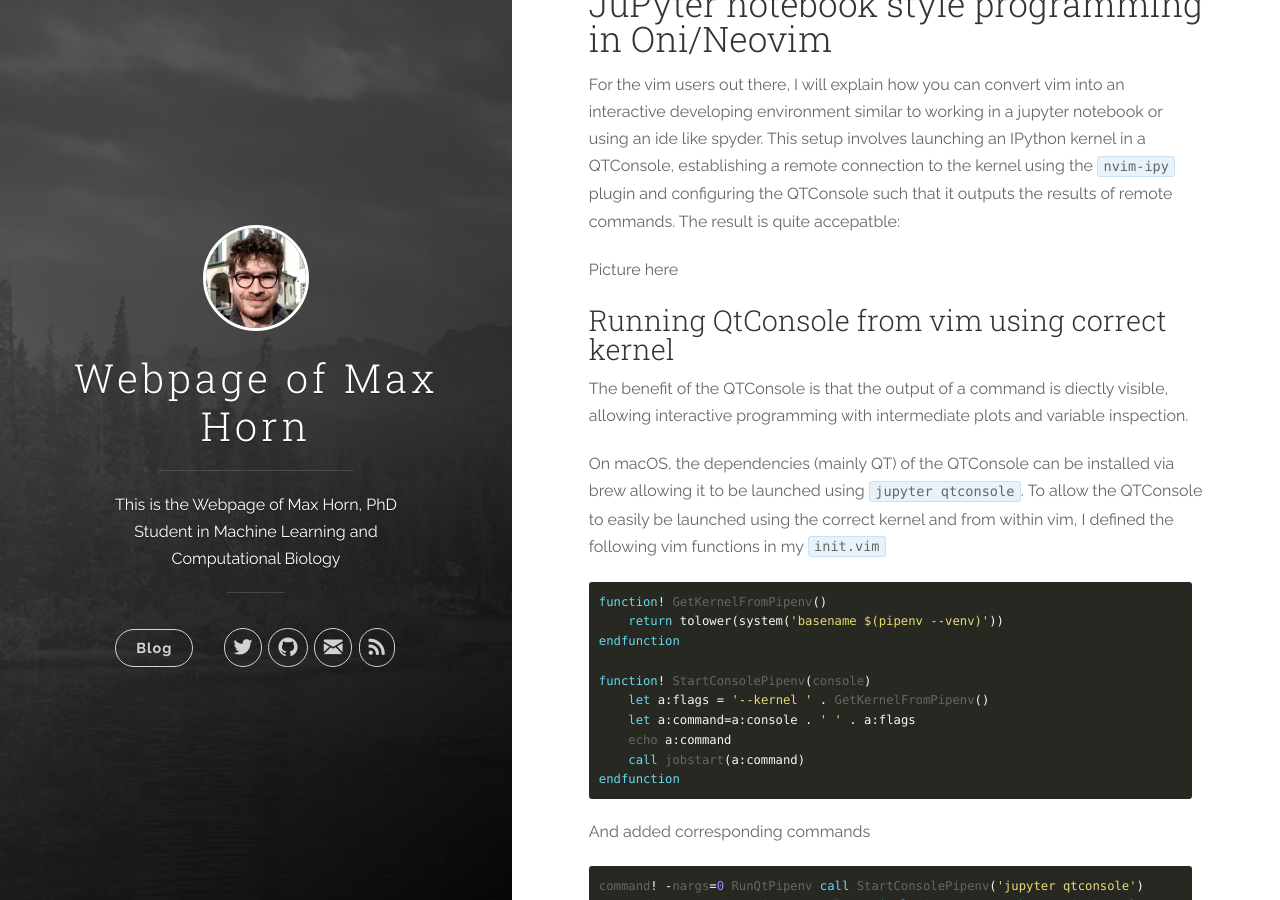
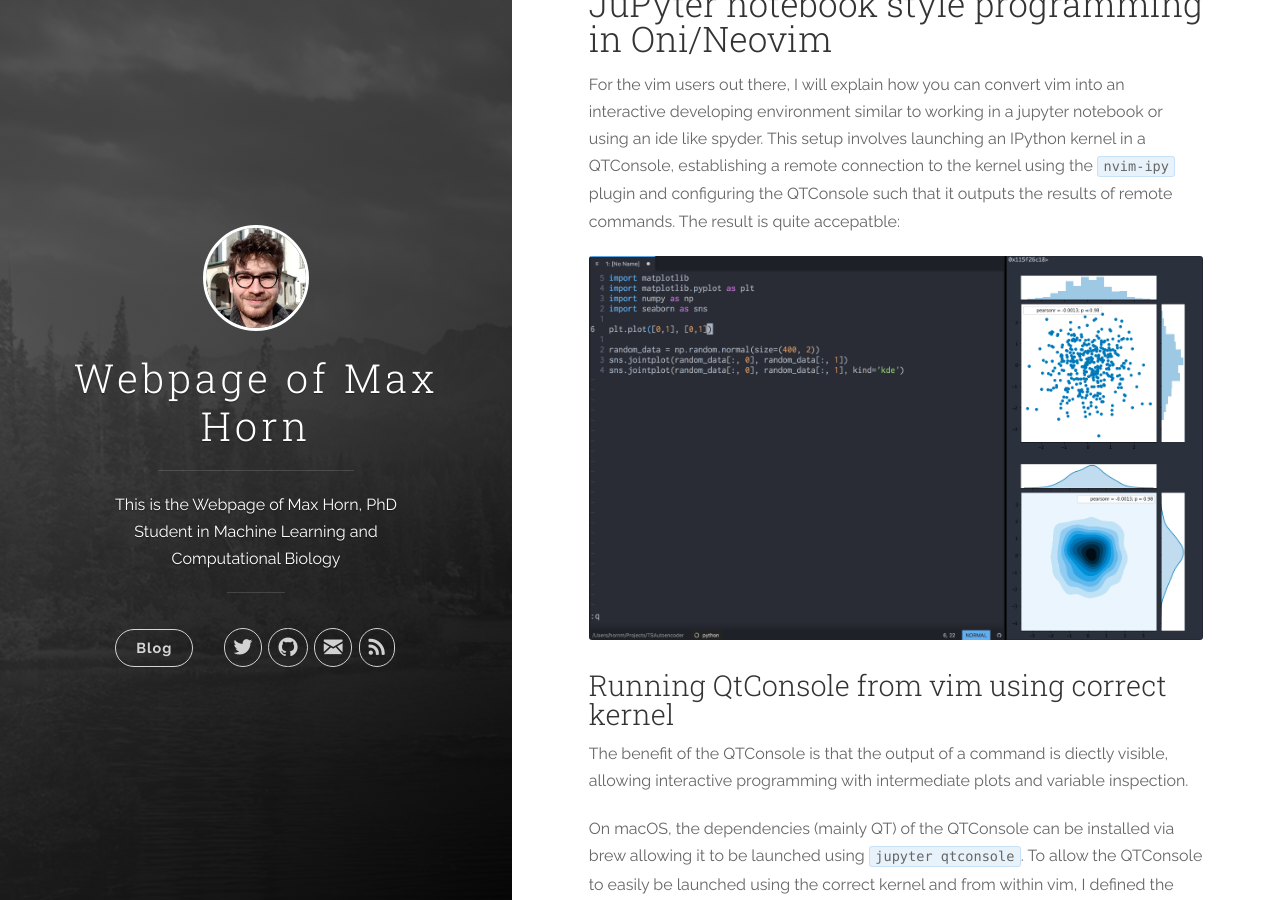
Before and after one commit to weatheredwatcher/weatheredwatcher.github.io, a Jekyll site: the page built from _posts/2018-04-10-Neovim-pipenv-based-development-environment.md, in a window 1280 px wide and 900 px high, scrolled down 1679 px. Built offline with Jekyll 4.4.1, drawn with Linux system fonts in a browser that asks for light colours.

Commit message:
Added screenshot to old blog post

```diff
--- a/_posts/2018-04-10-Neovim-pipenv-based-development-environment.md
+++ b/_posts/2018-04-10-Neovim-pipenv-based-development-environment.md
@@ -6,7 +6,7 @@ tags: [development]
 ---
 I think everybody has been there after some time:
 
-* multiple python venvs for dozends of projects
+ * multiple python venvs for dozends of projects
  * huge `requirements.txt` files containing all dependencies of dependencies
  * JuPyter notebooks everywhere, including their dependecies
 
@@ -46,7 +46,7 @@ This allows allows the appropriate kernel to be launched from a jupyter notebook
 For the vim users out there, I will explain how you can convert vim into an interactive developing environment similar to working in a jupyter notebook or using an ide like spyder.
 This setup involves launching an IPython kernel in a QTConsole, establishing a remote connection to the kernel using the `nvim-ipy` plugin and configuring the QTConsole such that it outputs the results of remote commands. The result is quite accepatble:
 
-Picture here
+![Screenshot of working environment](/assets/2018-04-10_Oni-and-QtConsole.png)
 
 ### Running QtConsole from vim using correct kernel
 The benefit of the QTConsole is that the output of a command is diectly visible, allowing interactive programming with intermediate plots and variable inspection.
```
Also changed, not shown: assets/2018-04-10_Oni-and-QtConsole.png (added).
